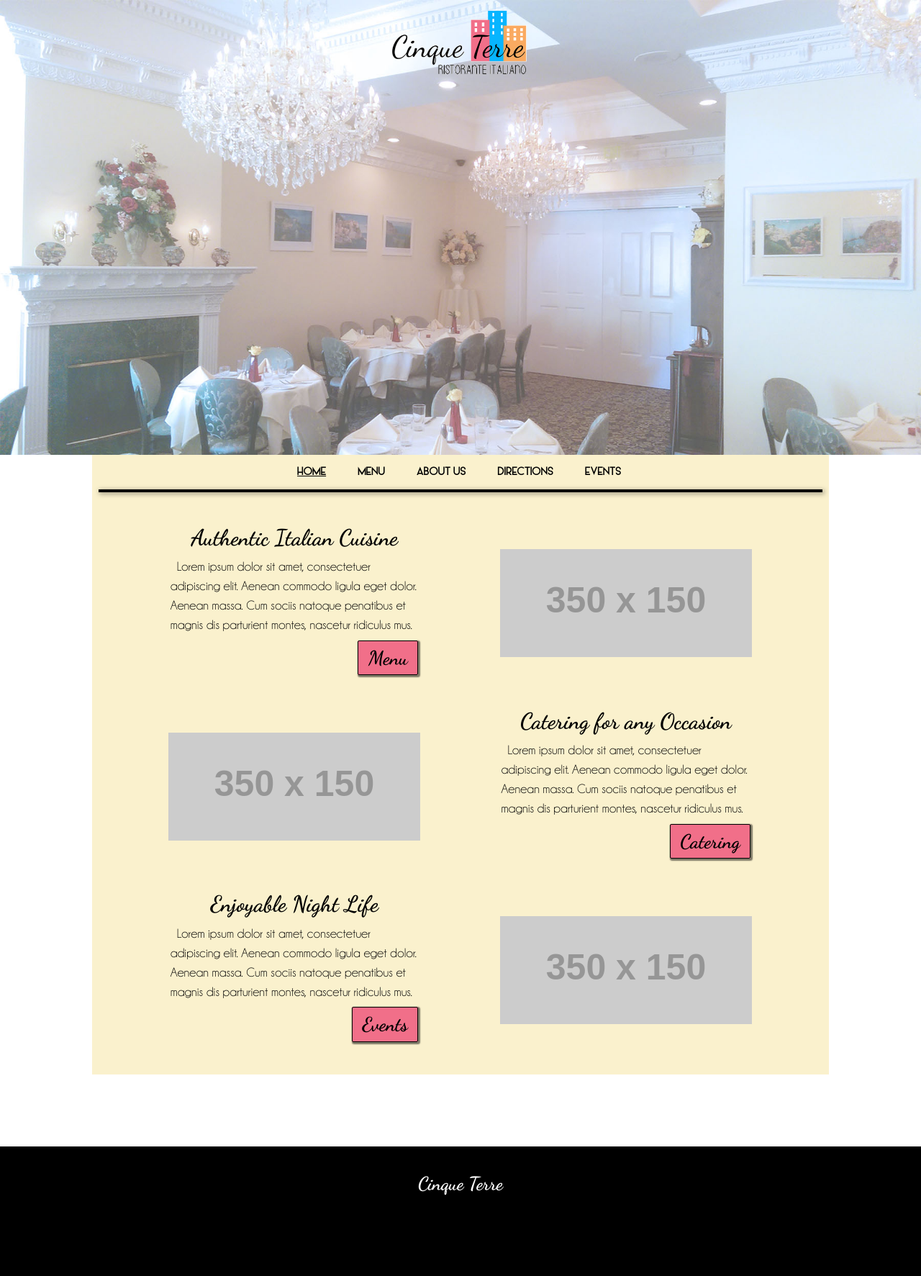
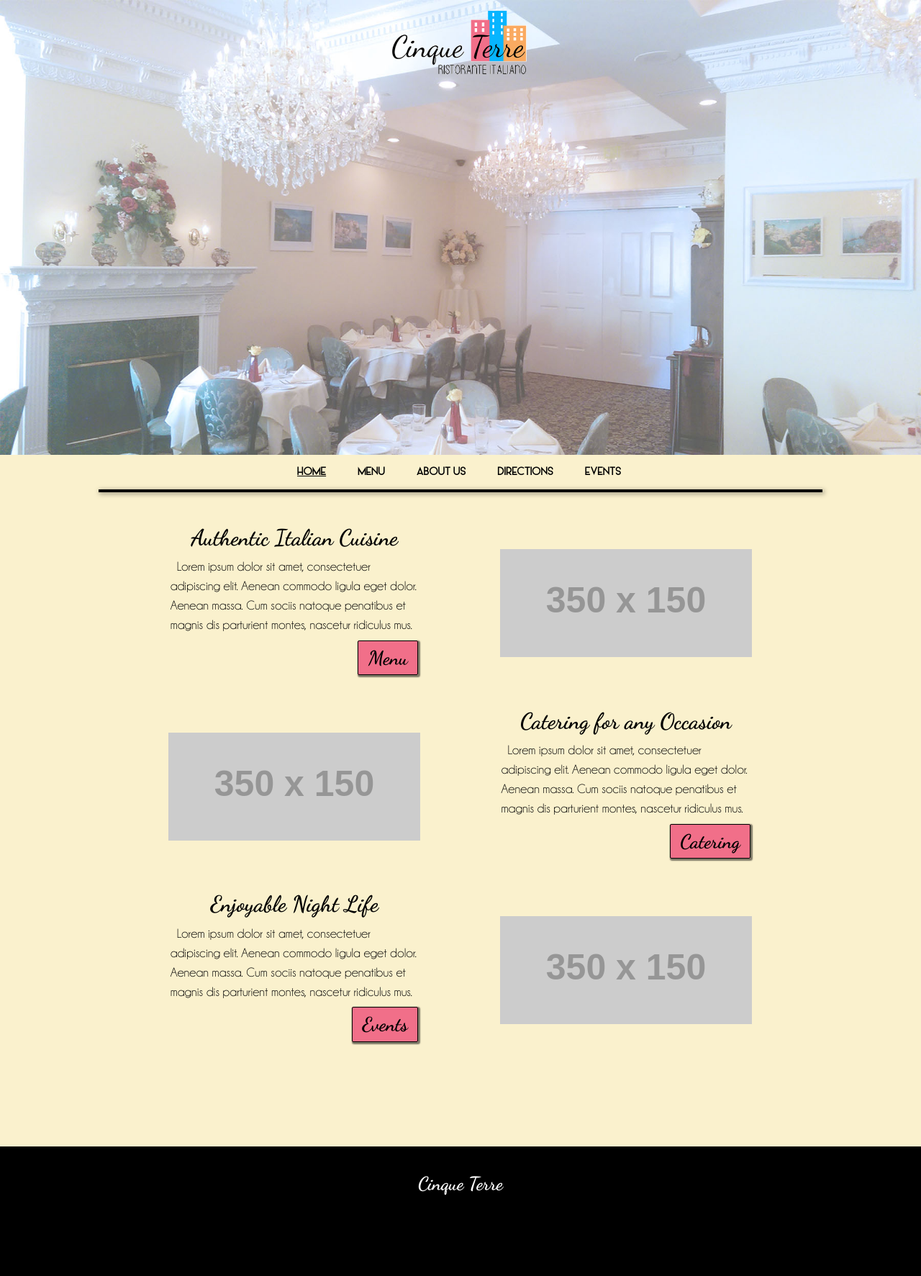
Before and after one commit to cinqueterreli/cinqueterre.github.io, a Jekyll site: the page built from 00index.html, in a window 1280 px wide. Shown: the whole page at 72% size. Built offline with Jekyll 4.4.1, drawn with Linux system fonts in a browser that asks for light colours.

Commit message:
bg color change

```diff
--- a/css/main.css
+++ b/css/main.css
@@ -23,6 +23,7 @@
 
 html {
 	height:100%;
+	background-color:#FAF1CD;
 }
 
 body {
```
